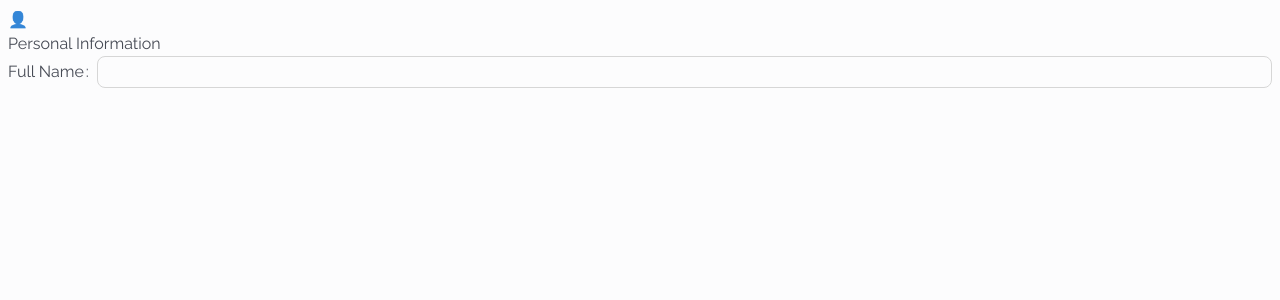
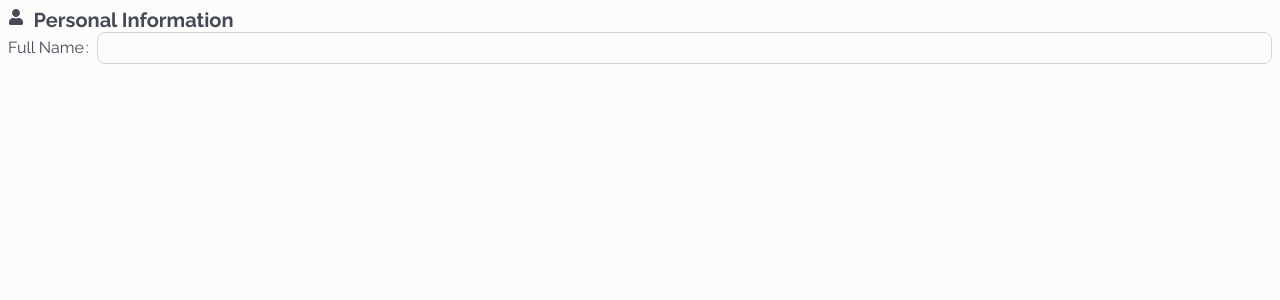
Before and after one commit to ErickBGomez/cv-application, a React (Vite) app: page / in a window 1280 px wide. Shown: the top 300 px of the page. Built offline with nearby package versions, Linux system fonts and the light colour scheme.

Commit message:
Include section title styles

```diff
--- a/package.json
+++ b/package.json
@@ -13,6 +13,7 @@
     "antd": "^5.22.5",
     "react": "^18.3.1",
     "react-dom": "^18.3.1",
+    "react-icons": "^5.4.0",
     "sass": "^1.83.0"
   },
   "devDependencies": {
--- a/src/assets/scss/_text-styles.scss
+++ b/src/assets/scss/_text-styles.scss
@@ -1,40 +1,42 @@
-@mixin body-text() {
-  font-size: 1rem;
-  font-family: Raleway;
-  font-weight: 400;
+@mixin common-styles() {
   font-style: normal;
   text-decoration: none;
   text-transform: none;
+  line-height: normal;
 }
+
+@mixin body-text() {
+  @include common-styles;
+  font-size: 1rem;
+  font-weight: 400;
+}
+
 @mixin small-text() {
+  @include common-styles;
   font-size: 0.833rem;
-  font-family: Raleway;
   font-weight: 400;
-  font-style: normal;
-  text-decoration: none;
-  text-transform: none;
 }
+
 @mixin heading-1() {
+  @include common-styles;
   font-size: 2.986rem;
-  font-family: Raleway;
   font-weight: 700;
-  font-style: normal;
-  text-decoration: none;
-  text-transform: none;
 }
+
 @mixin heading-2() {
+  @include common-styles;
   font-size: 2.488rem;
-  font-family: Raleway;
   font-weight: 700;
-  font-style: normal;
-  text-decoration: none;
-  text-transform: none;
 }
+
 @mixin heading-3() {
+  @include common-styles;
   font-size: 2.074rem;
-  font-family: Raleway;
   font-weight: 600;
-  font-style: normal;
-  text-decoration: none;
-  text-transform: none;
 }
+
+@mixin form-section-title() {
+  @include common-styles;
+  font-size: 1.25rem;
+  font-weight: 700;
+}
--- a/src/components/FormSection/FormSection.jsx
+++ b/src/components/FormSection/FormSection.jsx
@@ -1,3 +1,5 @@
+import "./FormSection.scss";
+
 const FormSection = ({ icon, title, children }) => {
   return (
     <div className="section">
--- /dev/null
+++ b/src/components/FormSection/FormSection.scss
@@ -0,0 +1,14 @@
+@use "../../assets/scss/colors";
+@use "../../assets/scss/text-styles";
+
+.section {
+  .title-container {
+    display: flex;
+    gap: 0.6rem;
+    align-items: center;
+
+    .title {
+      @include text-styles.form-section-title;
+    }
+  }
+}
--- a/src/components/ResumeForm/ResumeForm.jsx
+++ b/src/components/ResumeForm/ResumeForm.jsx
@@ -1,10 +1,11 @@
 import { Form, Input } from "antd";
+import { FaUser } from "react-icons/fa";
 import FormSection from "../FormSection/FormSection";
 
 const ResumeForm = () => {
   return (
     <Form>
-      <FormSection icon="👤" title="Personal Information">
+      <FormSection icon={<FaUser />} title="Personal Information">
         <Form.Item label="Full Name" name="fullName" hasFeedback>
           <Input />
         </Form.Item>
--- a/src/index.scss
+++ b/src/index.scss
@@ -3,6 +3,7 @@
 
 :root {
   font-family: "Raleway", sans-serif;
+  font-size: 16px;
 }
 
 body {
```
Also changed, not shown: 1 other file (tests, documents, lock files or other folders).
